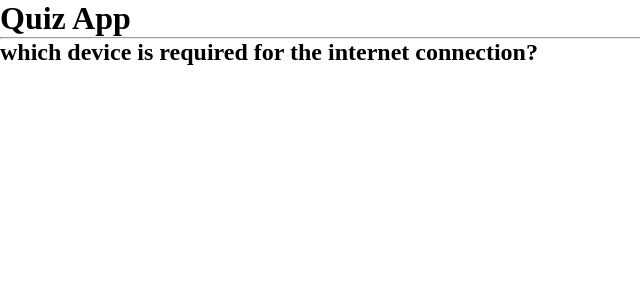
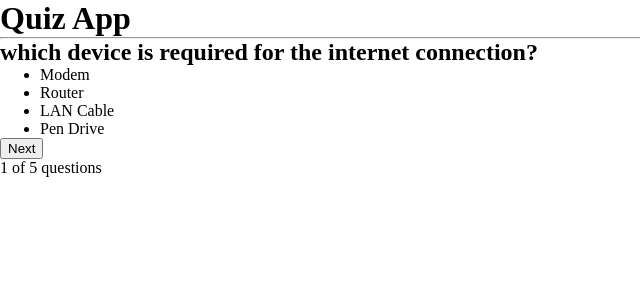
Before and after one commit to wizif/The-Quiz-App, a React (Vite) app: page / in a window 1280 px wide. Shown: the top 300 px of the page, without its empty margins (0-640 px from the left). Built offline with nearby package versions, Linux system fonts and the light colour scheme.

Commit message:
added quiz questions

```diff
--- a/src/Components/Quiz/Quiz.jsx
+++ b/src/Components/Quiz/Quiz.jsx
@@ -7,6 +7,14 @@ const Quiz = () => {
         <h1>Quiz App</h1>
         <hr />
         <h2>which device is required for the internet connection?</h2>
+        <ul>
+            <li>Modem</li>
+            <li>Router</li>
+            <li>LAN Cable</li>
+            <li>Pen Drive</li>
+        </ul>
+        <button>Next</button>
+        <div className="index">1 of 5 questions</div>
       </div>
     </div>
   )
```
